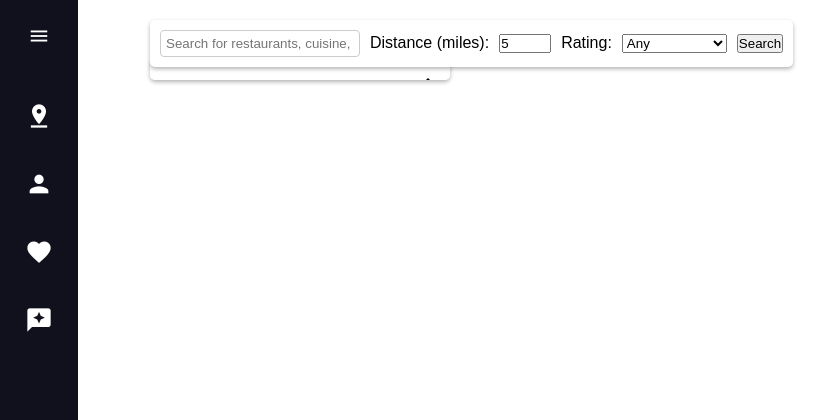
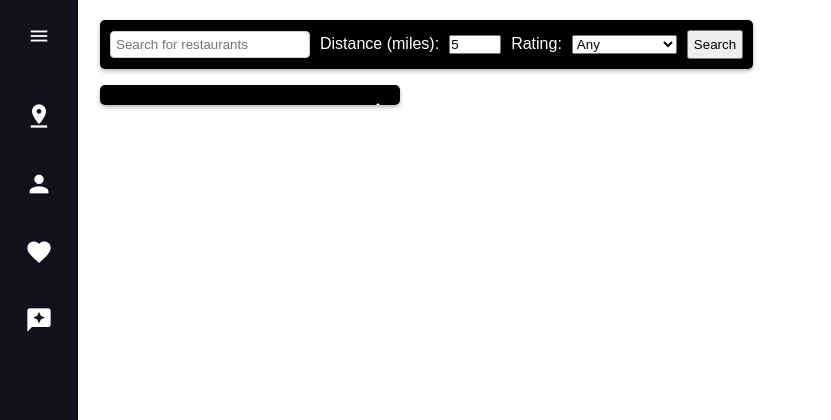
Before and after one commit to gabi823/firstProject, a Django app: page /show_map/ in a window 1280 px wide. Shown: the top 420 px of the page, without its empty margins (0-831 px from the left). Run offline with Django 5.2, Linux system fonts and the light colour scheme; a user stored in the database is signed in; some libraries are stand-ins or nearby versions; some web fonts are replaced.

Commit message:
rearranged some elements with the search bar, improved UI of restaurant details

```diff
--- a/atlFoodFinder/templates/atlFoodFinder/show_map.html
+++ b/atlFoodFinder/templates/atlFoodFinder/show_map.html
@@ -23,12 +23,12 @@
         #search-container {
             position: absolute;
             top: 20px;
-            left: 150px; /* Adjust this to ensure it sits next to your sidebar */
+            left: 100px; /* Adjust this to ensure it sits next to your sidebar */
             z-index: 5;
             display: flex;
             gap: 10px;
             align-items: center;
-            background-color: white;
+            background-color: black;
             padding: 10px;
             border-radius: 5px;
             box-shadow: 0 2px 4px rgba(0, 0, 0, 0.3);
@@ -41,6 +41,14 @@
             border: 1px solid #ccc;
         }
 
+        #search-item {
+            color: white;
+        }
+
+        #search-button {
+            padding: 5px;
+        }
+
         #filters {
             display: flex;
             gap: 10px;
@@ -48,12 +56,12 @@
 
         #results-container {
             position: absolute;
-            top: 60px;
-            left: 150px;
+            top: 85px;
+            left: 100px;
             width: 300px;
             max-height: 300px; /* Max height when expanded */
             overflow-y: auto;
-            background-color: white;
+            background-color: black;
             padding: 10px;
             border-radius: 5px;
             box-shadow: 0 2px 4px rgba(0, 0, 0, 0.3);
@@ -67,11 +75,13 @@
             background: none;
             border: none;
             cursor: pointer;
+            color: white;
         }
 
         #results {
             max-height: 300px;
             overflow-y: auto;
+            color: white;
         }
 
         .result-item {
@@ -85,7 +95,7 @@
             bottom: 15px;
             right: 15px;
             width: 300px;
-            background-color: white;
+            background-color: black;
             border: 1px solid #ccc;
             border-radius: 4px;
             padding: 10px;
@@ -96,15 +106,18 @@
         #close-btn {
             float: right;
             cursor: pointer;
+            color: white;
         }
 
         #restaurant-name {
             font-size: 18px;
             font-weight: bold;
+            color: white;
         }
 
         #restaurant-details {
             margin-top: 10px;
+            color: white;
         }
 
         #restaurant-details img {
@@ -345,11 +358,11 @@
 <body>
     <!-- Search bar and filters -->
     <div id="search-container">
-        <input id="search-bar" type="text" placeholder="Search for restaurants, cuisine, or location">
+        <input id="search-bar" type="text" placeholder="Search for restaurants">
         <div id="filters">
-            <label for="distance-filter">Distance (miles):</label>
+            <label for="distance-filter" id="search-item">Distance (miles):</label>
             <input id="distance-filter" type="number" value="5" min="1" max="50">
-            <label for="rating-filter">Rating:</label>
+            <label for="rating-filter" id="search-item">Rating:</label>
             <select id="rating-filter">
                 <option value="0">Any</option>
                 <option value="4">4 stars & up</option>
@@ -536,14 +549,27 @@
         // Show detailed information in the info window
         function showRestaurantDetails(place) {
             document.getElementById('restaurant-name').innerText = place.name;
+            let photoHTML = '';
+            if (place.photos && place.photos.length > 0) {
+                // Fetch the first photo (you can loop through multiple photos if needed)
+                const photoUrl = place.photos[0].getUrl({ maxWidth: 300, maxHeight: 200 });
+                photoHTML = `<img src="${photoUrl}" alt="${place.name}" />`;
+            }
             document.getElementById('restaurant-details').innerHTML = `
+                ${photoHTML}
                 <p>Rating: ${place.rating || 'N/A'}</p>
                 <p>Address: ${place.vicinity}</p>
                 <p>Opening Hours: ${place.opening_hours ? (place.opening_hours.open_now ? 'Open Now' : 'Closed') : 'N/A'}</p>
-                <a href="https://www.google.com/maps/place/?q=place_id:${place.place_id}" target="_blank">View on Google Maps</a>
+                <a href="https://www.google.com/maps/place/?q=place_id:${place.place_id}" target="_blank" id="restaurant-details">View on Google Maps</a>
             `;
 
             document.getElementById('info-window').style.display = 'block'; // Show info window
+            const markerPosition = {
+                lat: place.geometry.location.lat(),
+                lng: place.geometry.location.lng()
+            };
+            map.setCenter(markerPosition);
+            map.setZoom(16);
         }
 
         // Clear markers from the map
```
Also changed, not shown: db.sqlite3.
